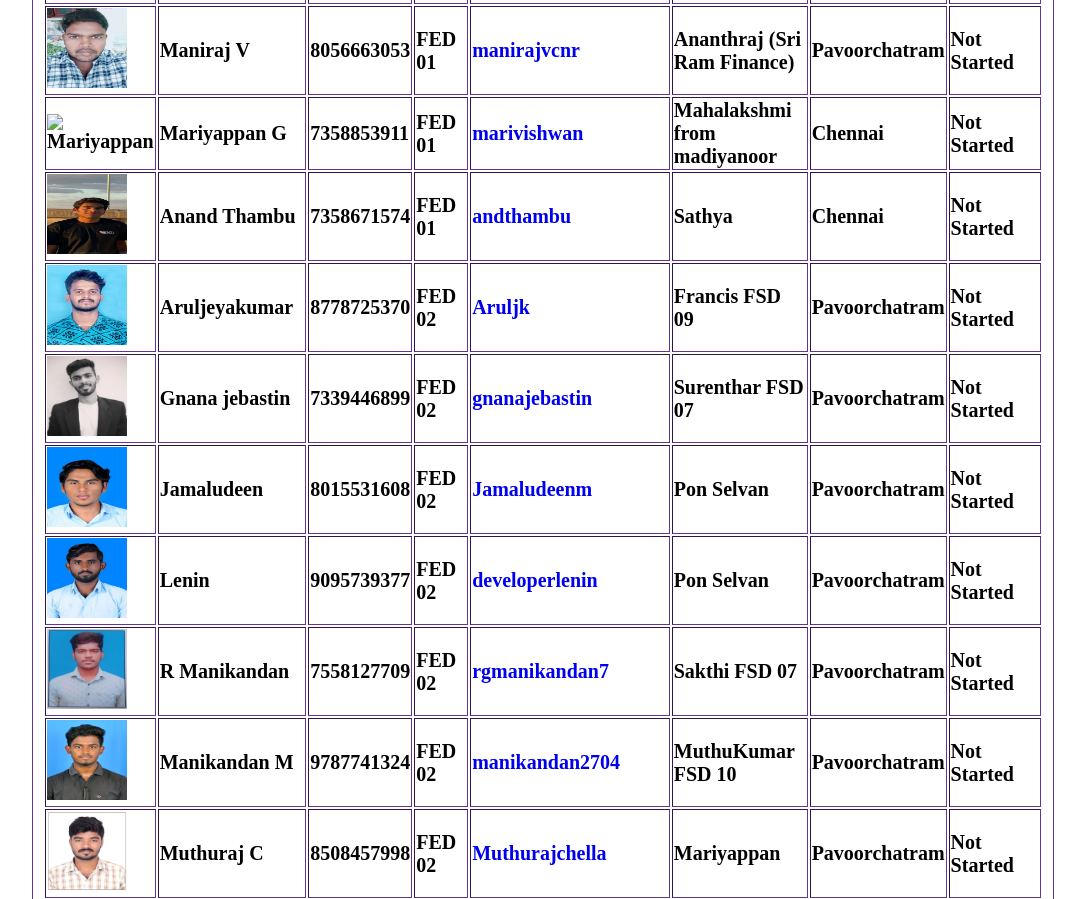
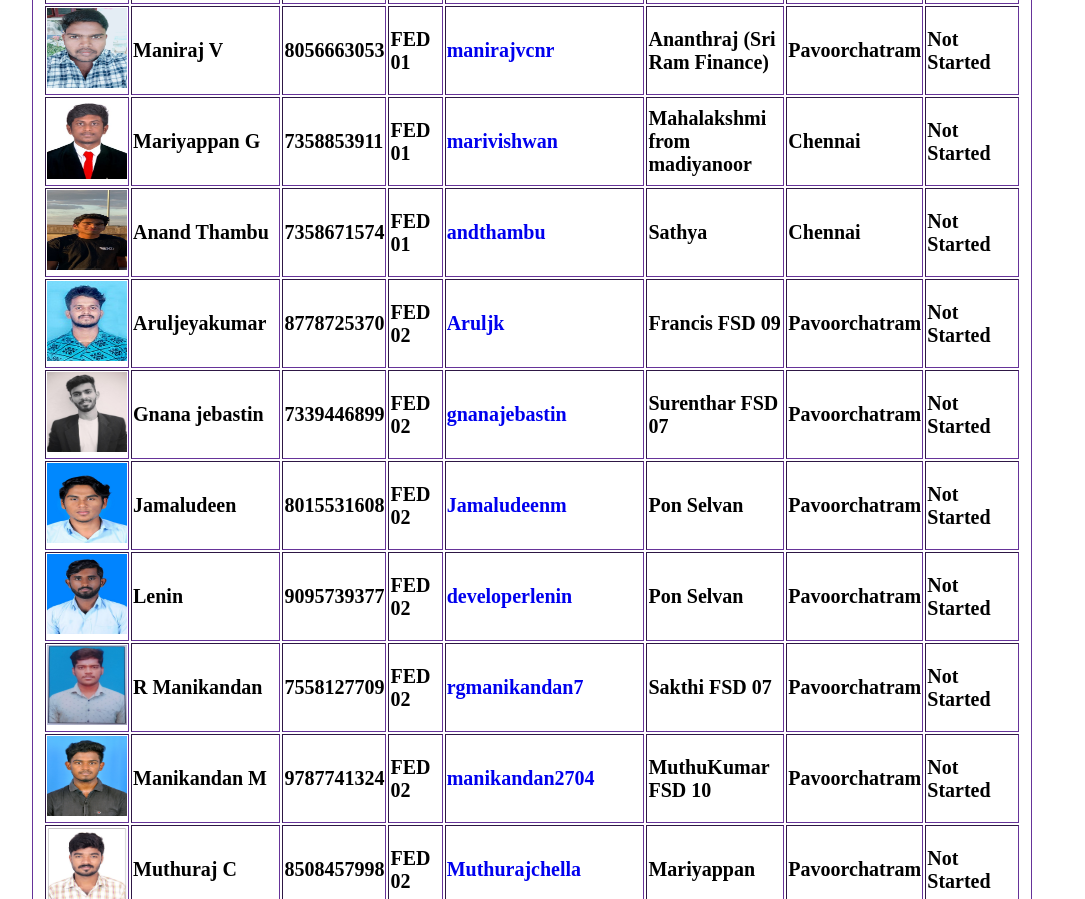
Before and after one commit to monisharajesh/trainees-details, a plain HTML site: page index.html in a window 1280 px wide. Shown: the part 3798-4697 px from the top of the page, without its empty margins (108-1193 px from the left). Drawn offline with Linux system fonts and the light colour scheme.

Commit message:
add FED 01 mariyappan photo

```diff
--- a/index.html
+++ b/index.html
@@ -480,7 +480,7 @@
                 <td>Not Started</td>
             </tr>
             <tr>
-                <td><img src="images/" alt="Mariyappan" class="img"></td>
+                <td><img src="images/mariyappan.jpeg" alt="Mariyappan" class="img"></td>
                 <td>Mariyappan G</td>
                 <td>7358853911</td>
                 <td>FED 01</td>
```
Also changed, not shown: images/mariyappan.jpeg (added).
